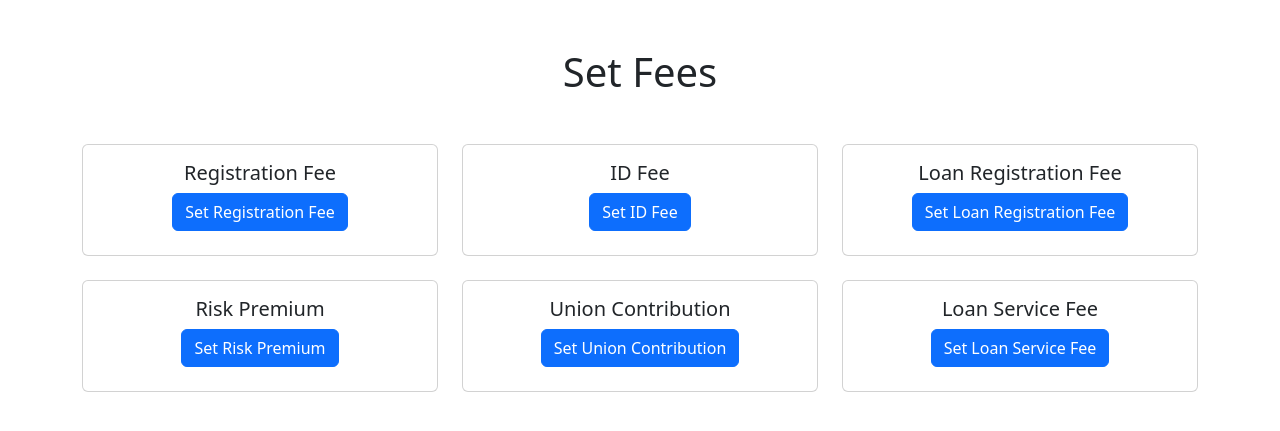
After one commit to Samadeolu7/krystartust-web, a Django app: page /income/set_fee/ in a window 1280 px wide. The commit adds this page. Shown: the top 431 px of the page. Run offline with Django 5.2, Linux system fonts and the light colour scheme; some libraries are stand-ins or nearby versions.

Commit message:
created income

```diff
--- a/src/client/views.py
+++ b/src/client/views.py
@@ -17,9 +17,9 @@ def create_client(request):
         if form.is_valid():
             form.save()
             messages.success(request, 'Client created successfully.')
-            # register_savings(client=form.instance, amount=form.cleaned_data.compulsory_savings, bank=form.cleaned_data.bank)
-            # income = get_registration_fee_income()
-            # create_income_payment(bank=form.cleaned_data.bank, income=income, description='Registration Fee', amount=form.cleaned_data.registration_fee, created_by=request.user, payment_date=form.instance.created_at)
+            register_savings(client=form.instance, amount=form.cleaned_data.compulsory_savings, bank=form.cleaned_data.bank)
+            income = get_registration_fee_income()
+            create_income_payment(bank=form.cleaned_data.bank, income=income, description='Registration Fee', amount=form.cleaned_data.registration_fee, created_by=request.user, payment_date=form.instance.created_at)
 
             return redirect('client_list')  # Redirect to a client list or relevant page
         else:
--- /dev/null
+++ b/src/income/templates/set_fees.html
@@ -0,0 +1,78 @@
+<!DOCTYPE html>
+<html lang="en">
+<head>
+    <meta charset="UTF-8">
+    <meta http-equiv="X-UA-Compatible" content="IE=edge">
+    <meta name="viewport" content="width=device-width, initial-scale=1.0">
+    <title>Set Fees</title>
+    <link rel="stylesheet" href="https://cdnjs.cloudflare.com/ajax/libs/bootstrap/5.3.0/css/bootstrap.min.css">
+</head>
+<body>
+    <div class="container mt-5">
+        <h1 class="text-center mb-4">Set Fees</h1>
+        <div class="row g-4 mt-4">
+            <!-- Registration Fee Section -->
+            <div class="col-md-4">
+                <div class="card">
+                    <div class="card-body text-center">
+                        <h5 class="card-title">Registration Fee</h5>
+                        <a href="{% url 'registration_fee' %}" class="btn btn-primary mb-2">Set Registration Fee</a>
+                    </div>
+                </div>
+            </div>
+
+            <!-- ID Fee Section -->
+            <div class="col-md-4">
+                <div class="card">
+                    <div class="card-body text-center">
+                        <h5 class="card-title">ID Fee</h5>
+                        <a href="{% url 'id_fee' %}" class="btn btn-primary mb-2">Set ID Fee</a>
+                    </div>
+                </div>
+            </div>
+
+            <!-- Loan Registration Fee Section -->
+            <div class="col-md-4">
+                <div class="card">
+                    <div class="card-body text-center">
+                        <h5 class="card-title">Loan Registration Fee</h5>
+                        <a href="{% url 'loan_registration_fee' %}" class="btn btn-primary mb-2">Set Loan Registration Fee</a>
+                    </div>
+                </div>
+            </div>
+
+            <!-- Risk Premium Section -->
+            <div class="col-md-4">
+                <div class="card">
+                    <div class="card-body text-center">
+                        <h5 class="card-title">Risk Premium</h5>
+                        <a href="{% url 'risk_premium' %}" class="btn btn-primary mb-2">Set Risk Premium</a>
+                    </div>
+                </div>
+            </div>
+
+            <!-- Union Contribution Section -->
+            <div class="col-md-4">
+                <div class="card">
+                    <div class="card-body text-center">
+                        <h5 class="card-title">Union Contribution</h5>
+                        <a href="{% url 'union_contribution' %}" class="btn btn-primary mb-2">Set Union Contribution</a>
+                    </div>
+                </div>
+            </div>
+
+            <!-- Loan Service Fee Section -->
+            <div class="col-md-4">
+                <div class="card">
+                    <div class="card-body text-center">
+                        <h5 class="card-title">Loan Service Fee</h5>
+                        <a href="{% url 'loan_service_fee' %}" class="btn btn-primary mb-2">Set Loan Service Fee</a>
+                    </div>
+                </div>
+            </div>
+        </div>
+    </div>
+
+    <script src="https://cdnjs.cloudflare.com/ajax/libs/bootstrap/5.3.0/js/bootstrap.bundle.min.js"></script>
+</body>
+</html>
--- /dev/null
+++ b/src/income/urls.py
@@ -0,0 +1,12 @@
+from .views import registration_fee, id_fee, loan_registration_fee, risk_premium, union_contribution, loan_service_fee, set_fees
+from django.urls import path
+
+urlpatterns = [
+    path('set_fee/', set_fees, name='set_fees'),
+    path('registration_fee/', registration_fee, name='registration_fee'),
+    path('id_fee/', id_fee, name='id_fee'),
+    path('loan_registration_fee/', loan_registration_fee, name='loan_registration_fee'),
+    path('risk_premium/', risk_premium, name='risk_premium'),
+    path('union_contribution/', union_contribution, name='union_contribution'),
+    path('loan_service_fee/', loan_service_fee, name='loan_service_fee'),
+]
--- a/src/income/utils.py
+++ b/src/income/utils.py
@@ -1,8 +1,8 @@
 from .models import IncomePayment, Income
 from bank.models import BankPayment, Bank
-# from main.models import Year
+from main.models import Year
 
-# YEAR = Year.objects.order_by('-id').first().year
+YEAR = Year.current_year()
 
 def get_loan_interest_income():
     return Income.objects.get_or_create(name='Loan Interest', description='Loan Interest Income', year=YEAR)[0]
--- a/src/income/views.py
+++ b/src/income/views.py
@@ -1,3 +1,74 @@
 from django.shortcuts import render
 
+from .forms import RegistrationFeeForm, IDFeeForm, LoanRegistrationFeeForm, RiskPremiumForm, UnionContributionForm, LoanServiceFeeForm
+
 # Create your views here.
+
+def set_fees(request):
+    return render(request, 'set_fees.html')
+
+def registration_fee(request):
+    if request.method == 'POST':
+        form = RegistrationFeeForm(request.POST)
+        if form.is_valid():
+            form.save()
+            return render(request, 'fees.html', {'form': form})
+
+    else:
+        form = RegistrationFeeForm()
+        return render(request, 'fees.html', {'form': form})
+
+def id_fee(request):
+    if request.method == 'POST':
+        form = IDFeeForm(request.POST)
+        if form.is_valid():
+            form.save()
+            return render(request, 'fees.html', {'form': form})
+
+    else:
+        form = IDFeeForm()
+        return render(request, 'fees.html', {'form': form})
+
+def loan_registration_fee(request):
+    if request.method == 'POST':
+        form = LoanRegistrationFeeForm(request.POST)
+        if form.is_valid():
+            form.save()
+            return render(request, 'fees.html', {'form': form})
+
+    else:
+        form = LoanRegistrationFeeForm()
+        return render(request, 'fees.html', {'form': form})
+
+def risk_premium(request):
+    if request.method == 'POST':
+        form = RiskPremiumForm(request.POST)
+        if form.is_valid():
+            form.save()
+            return render(request, 'fees.html', {'form': form})
+
+    else:
+        form = RiskPremiumForm()
+        return render(request, 'fees.html', {'form': form})
+
+def union_contribution(request):
+    if request.method == 'POST':
+        form = UnionContributionForm(request.POST)
+        if form.is_valid():
+            form.save()
+            return render(request, 'fees.html', {'form': form})
+
+    else:
+        form = UnionContributionForm()
+        return render(request, 'fees.html', {'form': form})
+
+def loan_service_fee(request):
+    if request.method == 'POST':
+        form = LoanServiceFeeForm(request.POST)
+        if form.is_valid():
+            form.save()
+            return render(request, 'fees.html', {'form': form})
+
+    else:
+        form = LoanServiceFeeForm()
+        return render(request, 'fees.html', {'form': form})
--- a/src/phoenix/urls.py
+++ b/src/phoenix/urls.py
@@ -24,5 +24,5 @@ urlpatterns = [
     path('reports/', include('reports.urls')),
     path('', include('main.urls')),
     path('savings/', include('savings.urls')),
-
+    path('income/', include('income.urls')),
 ]
```
Also changed, not shown: src/income/forms.py (added, +33 -0 lines), src/income/models.py (+19 -23 lines), src/income/templates/fees.html (added, +23 -0 lines), src/loan/forms.py (+60 -0 lines), src/loan/views.py (+14 -1 lines), src/main/models.py (+8 -0 lines), src/main/templates/dashboard.html (+9 -0 lines).
